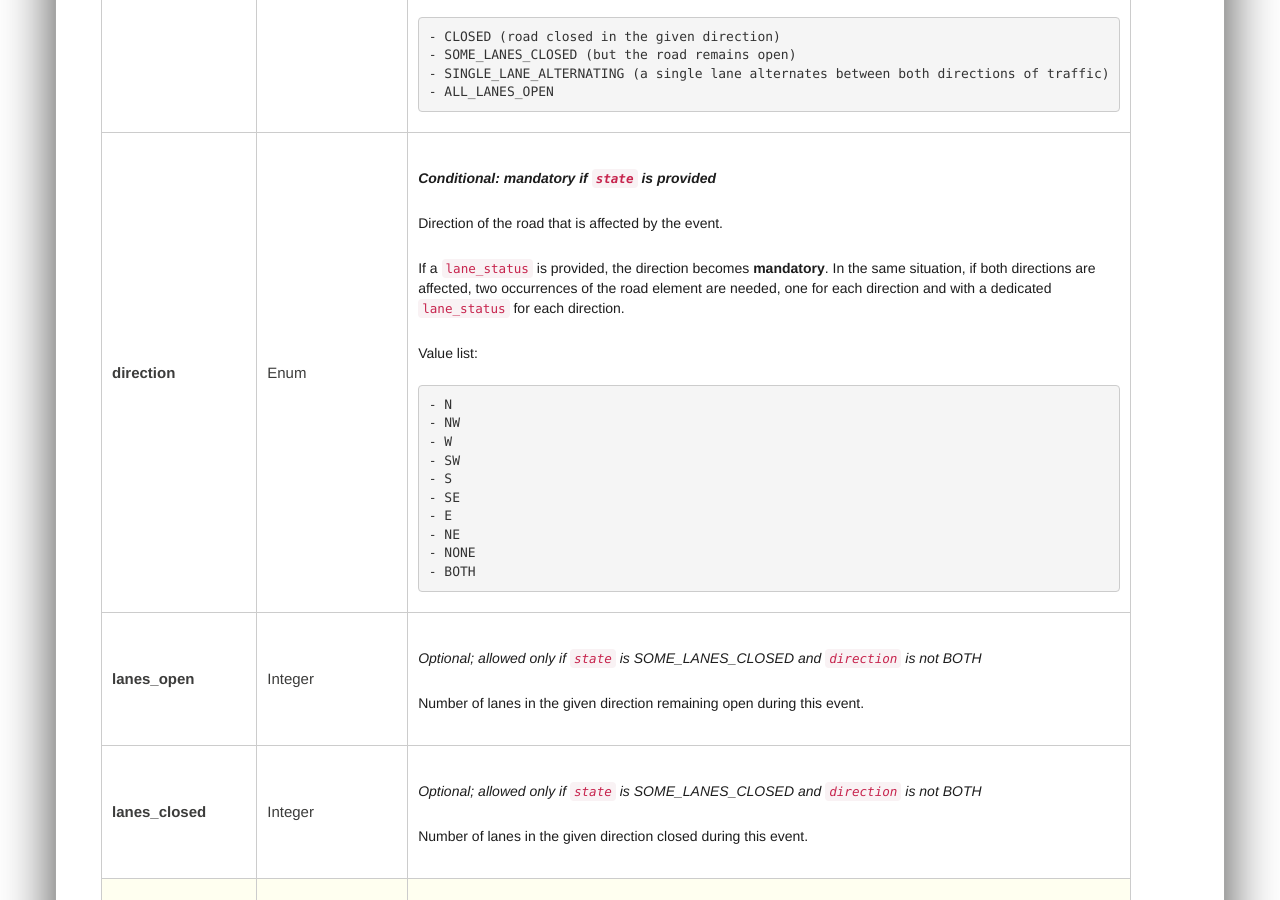
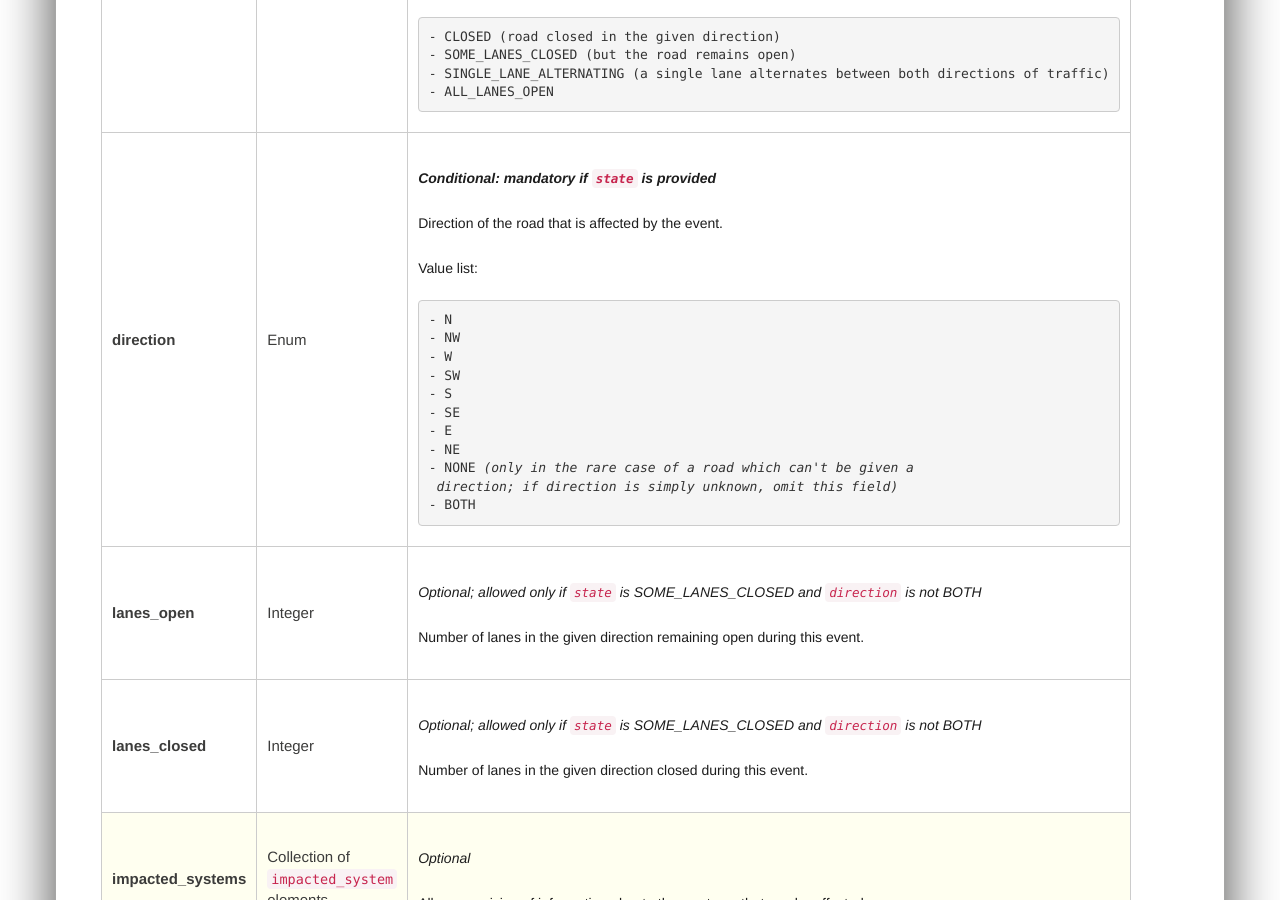
Before and after one commit to open511/Open511API, a Jekyll site: the page built from event.html, in a window 1280 px wide and 900 px high, scrolled down 11838 px. Built offline with Jekyll 4.4.1, drawn with Linux system fonts in a browser that asks for light colours; nearby versions of some CDN libraries; library files that are not in the unit come from our copies.

Commit message:
Omit sentence using old tag name; clarify direction=NONE

```diff
--- a/event.html
+++ b/event.html
@@ -211,7 +211,7 @@ road :
     - name: direction
       type: Enum
       mandatory: Conditional&colon; mandatory if <code>state</code> is provided
-      desc: <p>Direction of the road that is affected by the event.</p><p>If a <code>lane_status</code> is provided, the direction becomes <b>mandatory</b>. In the same situation, if both directions are affected, two occurrences of the road element are needed, one for each direction and with a dedicated <code>lane_status</code> for each direction.</p><p>Value list:</p><pre>- N<br>- NW<br>- W<br>- SW<br>- S<br>- SE<br>- E<br>- NE<br>- NONE<br>- BOTH</pre>
+      desc: <p>Direction of the road that is affected by the event.</p><p>Value list:</p><pre>- N<br>- NW<br>- W<br>- SW<br>- S<br>- SE<br>- E<br>- NE<br>- NONE <em>(only in the rare case of a road which can't be given a<br> direction; if direction is simply unknown, omit this field)</em><br>- BOTH</pre>
 
     - name: lanes_open
       type: Integer
```
